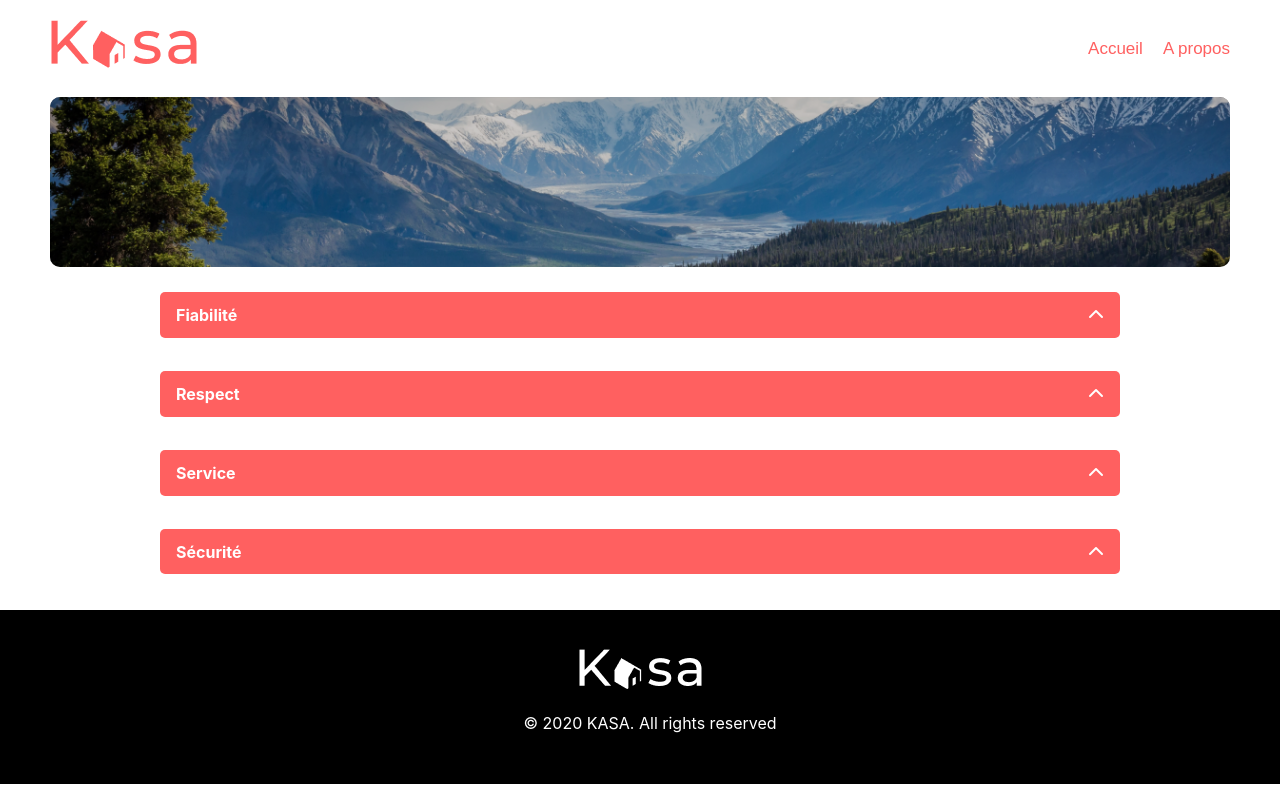
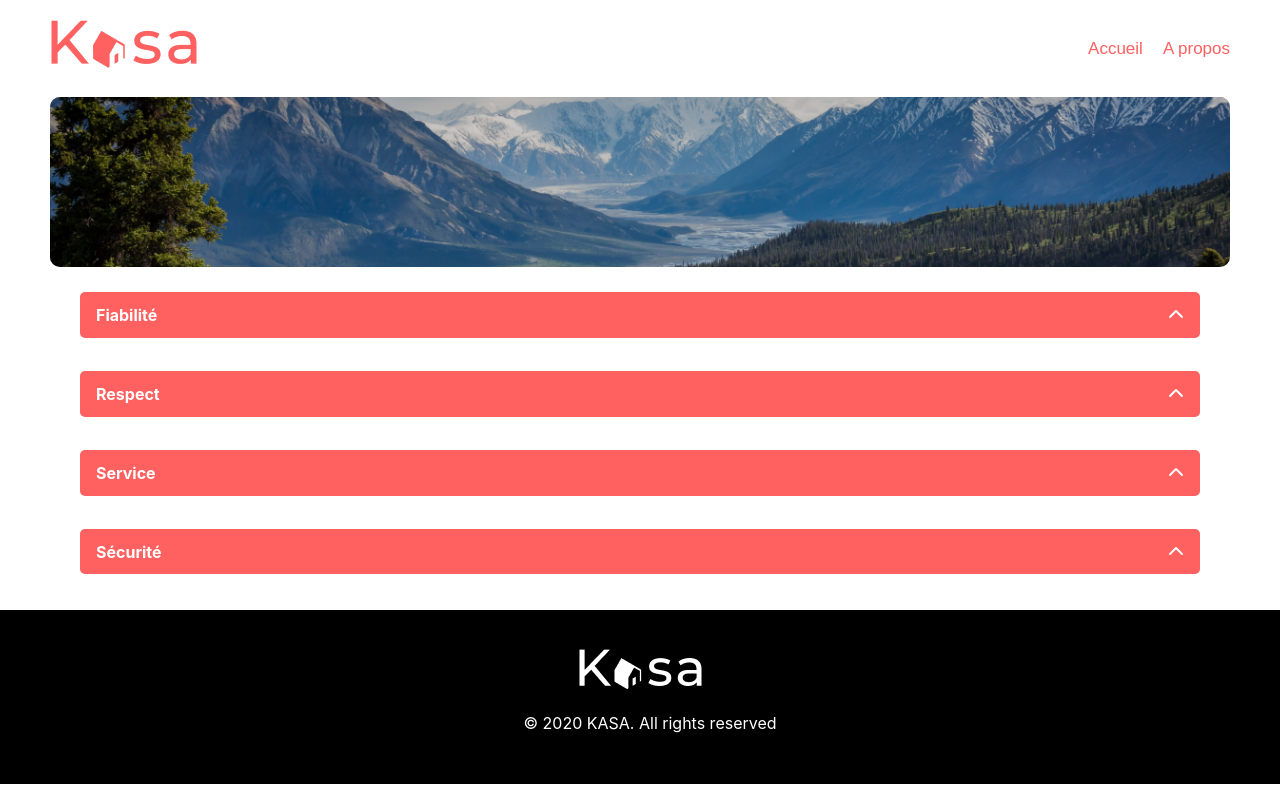
Before and after one commit to webmadao/projet-kasa, a React (Create React App) app: page /about in a window 1280 px wide. Built offline with nearby package versions, Linux system fonts and the light colour scheme.

Commit message:
// padding-inline: 5rem;

```diff
--- a/src/components/Collapse/Collapse.scss
+++ b/src/components/Collapse/Collapse.scss
@@ -12,7 +12,7 @@
 
   //margin-inline:20px ;
   @media (min-width: 576px) {
-     padding-inline: 5rem;
+    // padding-inline: 5rem;
   }
 
   h4 {
@@ -49,10 +49,10 @@
 
   }
 
-  /*.fa-solid.fa-chevron-down {
+  .fa-solid.fa-chevron-down {
     transform: rotate(-180deg);
     transition: transform 2s ease;
-  }*/
+  }
   .fa-chevron {
     transition: transform 2s ease;
   }
```
